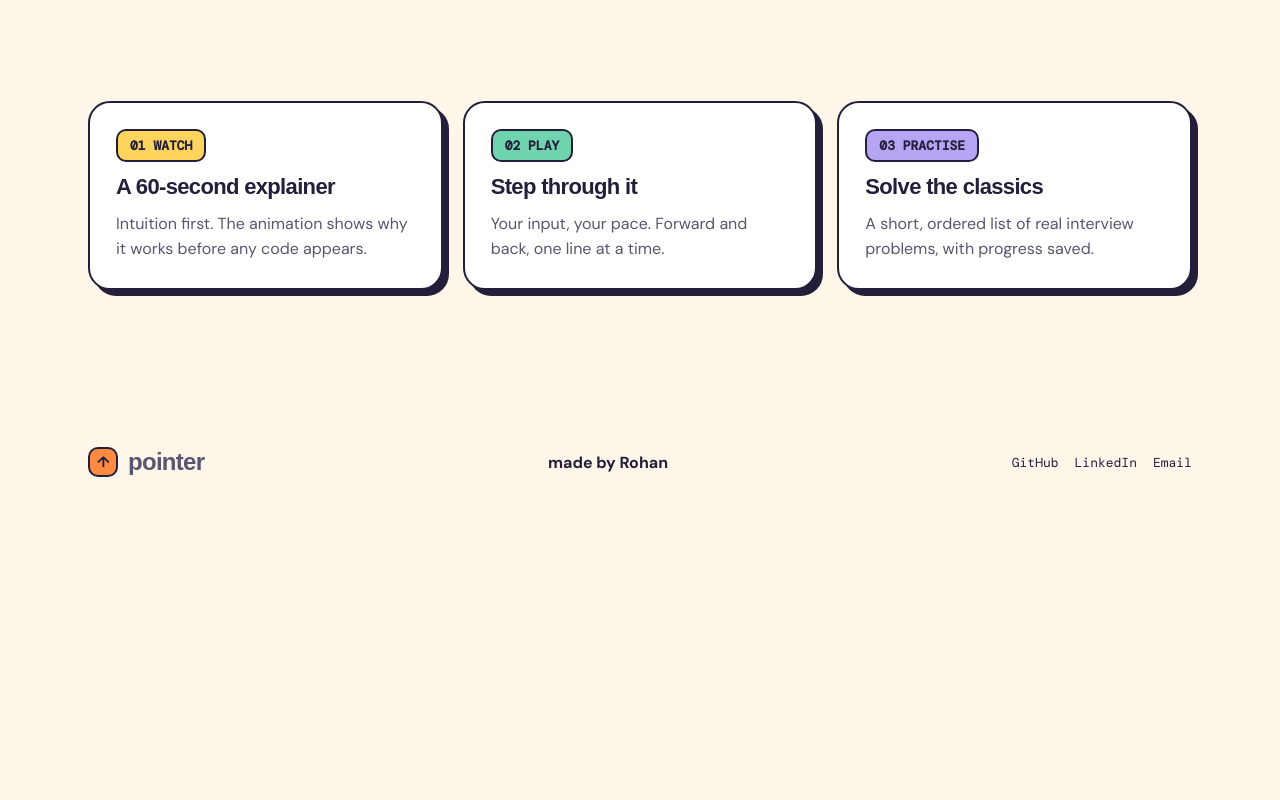
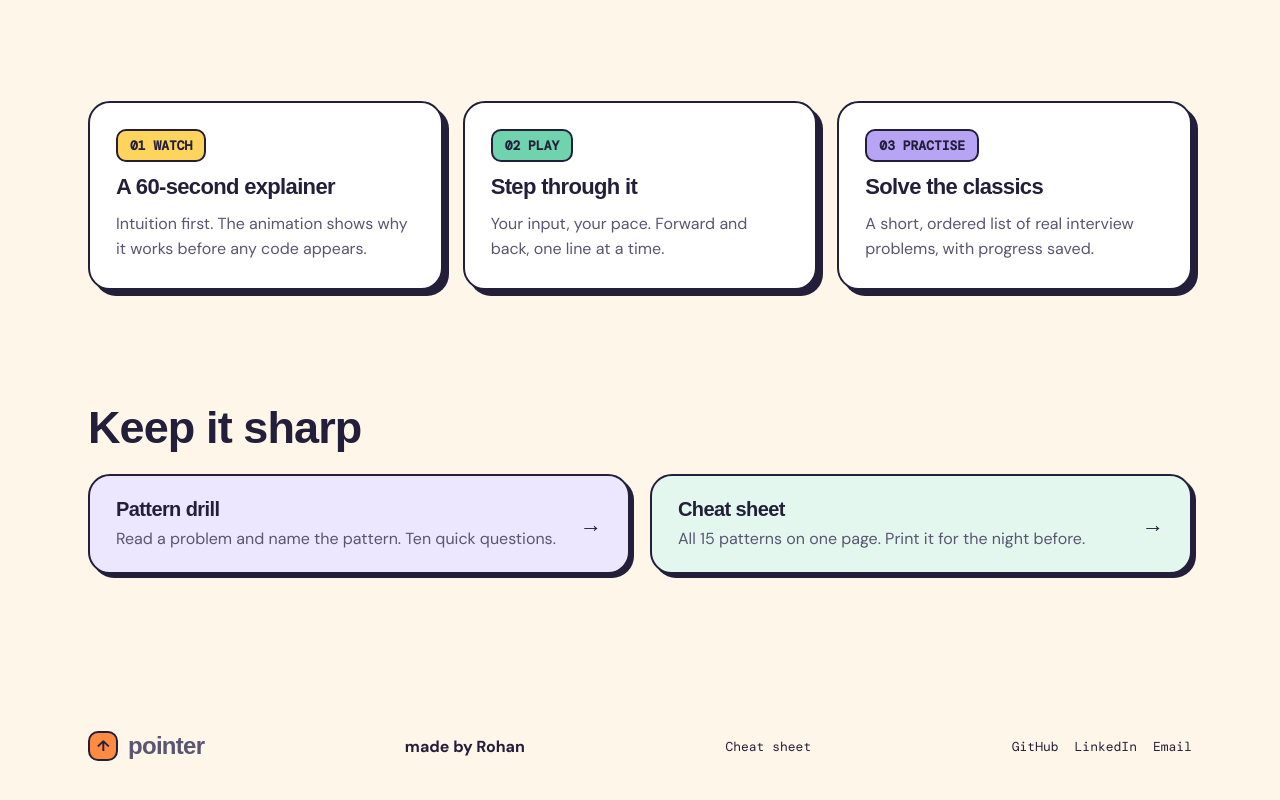
Before and after one commit to rohan-ahire1/pointer, a Next.js app: page / in a window 1280 px wide. Shown: the part 1476-2276 px from the top of the page. Before the commit the page ends 1998 px from the top, so only its background shows below. Built offline with nearby package versions, Linux system fonts and the light colour scheme; a web font is replaced by a local one.

Commit message:
Link the drill and cheat sheet across the site

```diff
--- a/app/page.module.css
+++ b/app/page.module.css
@@ -288,6 +288,89 @@
   color: var(--muted);
 }
 
+.sharp {
+  display: flex;
+  flex-direction: column;
+  gap: 20px;
+  padding: 0 16px 64px;
+}
+
+@media (min-width: 768px) {
+  .sharp {
+    padding: 0 32px 96px;
+  }
+}
+
+@media (min-width: 1024px) {
+  .sharp {
+    padding: 0 88px 112px;
+  }
+}
+
+.sharpGrid {
+  display: grid;
+  grid-template-columns: 1fr;
+  gap: 20px;
+}
+
+@media (min-width: 768px) {
+  .sharpGrid {
+    grid-template-columns: repeat(2, minmax(0, 1fr));
+  }
+}
+
+.sharpLink {
+  display: grid;
+  grid-template-columns: minmax(0, 1fr) auto;
+  gap: 6px 16px;
+  align-items: center;
+  padding: 22px 26px;
+  background: var(--tint-lilac);
+  border: var(--border);
+  border-radius: 22px;
+  box-shadow: var(--shadow-md);
+  color: var(--ink);
+  text-decoration: none;
+  transition:
+    transform var(--dur-fast) var(--ease-out),
+    box-shadow var(--dur-fast) var(--ease-out);
+}
+
+.sharpLink:nth-child(2) {
+  background: var(--tint-mint);
+}
+
+@media (hover: hover) {
+  .sharpLink:hover {
+    transform: translate(-2px, -2px);
+    box-shadow: var(--shadow-lg);
+  }
+}
+
+.sharpLink:active {
+  transform: translate(3px, 3px);
+  box-shadow: 0 0 0 var(--shadow);
+  transition-duration: 60ms;
+}
+
+.sharpTitle {
+  font-size: 20px;
+}
+
+.sharpBody {
+  grid-column: 1;
+  font-size: 16px;
+  line-height: 1.45;
+  color: var(--muted);
+}
+
+.sharpArrow {
+  grid-column: 2;
+  grid-row: 1 / span 2;
+  font-size: 22px;
+  font-weight: 700;
+}
+
 /* Motion. The highlight is drawn on like a marker, the hero copy settles in
    line by line, and the buttons behave like blocks: they lift on hover and
    press flat into their shadow on click. */
--- a/app/page.tsx
+++ b/app/page.tsx
@@ -4,6 +4,8 @@ import { groupNumberRange } from "@/lib/pattern-style";
 import { PatternCard } from "@/components/PatternCard/PatternCard";
 import { WelcomeBackBanner } from "@/components/Home/WelcomeBackBanner/WelcomeBackBanner";
 import { HomeVisualizerCard } from "@/components/Home/HomeVisualizerCard/HomeVisualizerCard";
+import { JsonLd } from "@/components/JsonLd/JsonLd";
+import { SITE_URL } from "@/lib/site";
 import styles from "./page.module.css";
 
 const FEATURE_TILES = [
@@ -27,6 +29,11 @@ const FEATURE_TILES = [
   },
 ];
 
+const SHARP_LINKS = [
+  { href: "/drill", title: "Pattern drill", body: "Read a problem and name the pattern. Ten quick questions." },
+  { href: "/cheatsheet", title: "Cheat sheet", body: "All 15 patterns on one page. Print it for the night before." },
+];
+
 /** Home (design/mocks/C2-Home.dc.html / C2-Home-Dark.dc.html). */
 export default function HomePage() {
   const patterns = getPatterns();
@@ -45,6 +52,7 @@ export default function HomePage() {
 
   return (
     <>
+      <JsonLd data={{ "@context": "https://schema.org", "@type": "WebSite", name: "Pointer", url: SITE_URL }} />
       <WelcomeBackBanner />
 
       <section className={styles.hero}>
@@ -111,6 +119,23 @@ export default function HomePage() {
           </div>
         ))}
       </section>
+
+      <section aria-labelledby="sharp-h" className={styles.sharp}>
+        <h2 id="sharp-h" className={`soft ${styles.patternsHeading}`}>
+          Keep it sharp
+        </h2>
+        <div className={styles.sharpGrid}>
+          {SHARP_LINKS.map((link) => (
+            <Link key={link.href} href={link.href} className={styles.sharpLink}>
+              <span className={`soft ${styles.sharpTitle}`}>{link.title}</span>
+              <span className={styles.sharpBody}>{link.body}</span>
+              <span aria-hidden="true" className={styles.sharpArrow}>
+                →
+              </span>
+            </Link>
+          ))}
+        </div>
+      </section>
     </>
   );
 }
--- a/app/patterns/page.tsx
+++ b/app/patterns/page.tsx
@@ -28,6 +28,9 @@ export default function PatternsPage() {
             Most interview problems are one of these in disguise. Learn them in order, or jump to the one
             you need.
           </p>
+          <Link href="/cheatsheet" className={styles.sheetLink}>
+            See them all on one page →
+          </Link>
         </div>
         <div className={styles.progressCardSlot}>
           <YourProgressCard />
--- a/app/sitemap.ts
+++ b/app/sitemap.ts
@@ -8,6 +8,8 @@ const STATIC_ROUTES: readonly { path: string; changeFrequency: MetadataRoute.Sit
   { path: "/", changeFrequency: "weekly", priority: 1 },
   { path: "/patterns", changeFrequency: "weekly", priority: 0.9 },
   { path: "/problems", changeFrequency: "weekly", priority: 0.8 },
+  { path: "/drill", changeFrequency: "monthly", priority: 0.7 },
+  { path: "/cheatsheet", changeFrequency: "monthly", priority: 0.7 },
   { path: "/progress", changeFrequency: "monthly", priority: 0.3 },
   { path: "/about", changeFrequency: "monthly", priority: 0.5 },
 ];
--- a/components/PhoneMenu/PhoneMenu.tsx
+++ b/components/PhoneMenu/PhoneMenu.tsx
@@ -5,7 +5,7 @@ import Link from "next/link";
 import { usePathname } from "next/navigation";
 import { ThemeToggle } from "@/components/ThemeToggle/ThemeToggle";
 import { CloseIcon, SearchIcon } from "@/components/icons/Icons";
-import { NAV_LINKS } from "@/lib/nav-links";
+import { MORE_LINKS, NAV_LINKS } from "@/lib/nav-links";
 import { useProgress } from "@/lib/progress";
 import { getContinueLesson } from "@/lib/continue-lesson";
 import { padPatternNumber } from "@/lib/pattern-nav";
@@ -97,7 +97,7 @@ export function PhoneMenu({ id, open, onClose, onOpenSearch }: PhoneMenuProps) {
         >
           Home
         </Link>
-        {NAV_LINKS.map((link) => (
+        {[...NAV_LINKS, ...MORE_LINKS].map((link) => (
           <Link
             key={link.href}
             href={link.href}
--- a/components/SiteFooter/SiteFooter.tsx
+++ b/components/SiteFooter/SiteFooter.tsx
@@ -1,12 +1,21 @@
+import Link from "next/link";
 import { Logo } from "@/components/Logo/Logo";
+import { MORE_LINKS } from "@/lib/nav-links";
 import { CONTACT_EMAIL, SOCIAL_LINKS } from "@/lib/site";
 import styles from "./SiteFooter.module.css";
 
 export function SiteFooter() {
   return (
-    <footer className={styles.footer}>
+    <footer data-no-print className={styles.footer}>
       <Logo />
       <span className={styles.made}>made by Rohan</span>
+      <nav aria-label="More pages" className={styles.social}>
+        {MORE_LINKS.map((link) => (
+          <Link key={link.href} href={link.href} className={styles.socialLink}>
+            {link.label}
+          </Link>
+        ))}
+      </nav>
       <nav aria-label="Social" className={styles.social}>
         {SOCIAL_LINKS.map((link) => (
           <a key={link.label} href={link.href} target="_blank" rel="noopener noreferrer" className={styles.socialLink}>
--- a/components/SiteHeader/SiteHeader.tsx
+++ b/components/SiteHeader/SiteHeader.tsx
@@ -78,7 +78,7 @@ export function SiteHeader() {
   }, []);
 
   return (
-    <header className={styles.wrap}>
+    <header data-no-print className={styles.wrap}>
       <nav aria-label="Main" className={styles.nav}>
         <Link href="/" aria-label="Pointer home" className={styles.logoLink}>
           <Logo />
--- a/components/SkipLink/SkipLink.tsx
+++ b/components/SkipLink/SkipLink.tsx
@@ -6,7 +6,7 @@ import styles from "./SkipLink.module.css";
  */
 export function SkipLink() {
   return (
-    <a href="#main" className={styles.skip}>
+    <a href="#main" data-no-print className={styles.skip}>
       Skip to content
     </a>
   );
--- a/lib/nav-links.ts
+++ b/lib/nav-links.ts
@@ -7,6 +7,10 @@ export type NavLink = {
 export const NAV_LINKS: readonly NavLink[] = [
   { href: "/patterns", label: "Patterns" },
   { href: "/problems", label: "Problems" },
+  { href: "/drill", label: "Drill" },
   { href: "/progress", label: "Progress" },
   { href: "/about", label: "About" },
 ];
+
+/** Pages that don't earn a place in the top bar: the phone menu and footer list them instead. */
+export const MORE_LINKS: readonly NavLink[] = [{ href: "/cheatsheet", label: "Cheat sheet" }];
--- a/lib/search/index.ts
+++ b/lib/search/index.ts
@@ -1,4 +1,4 @@
-import { EXTRAS_KEY, getPattern, getPatterns, getProblems, type Difficulty } from "@/content";
+import { EXTRAS_KEY, getPattern, getPatterns, getProblems, problemHref, type Difficulty } from "@/content";
 import { chipColorForNumber } from "@/lib/pattern-style";
 import { padPatternNumber } from "@/lib/pattern-nav";
 import type { SearchItem, SearchSection } from "./types";
@@ -17,6 +17,8 @@ const STATIC_PAGES: readonly { title: string; href: string }[] = [
   { title: "Home", href: "/" },
   { title: "All patterns", href: "/patterns" },
   { title: "The Blind 75 problems", href: "/problems" },
+  { title: "Pattern drill", href: "/drill" },
+  { title: "Cheat sheet", href: "/cheatsheet" },
   { title: "Your progress", href: "/progress" },
   { title: "About Pointer", href: "/about" },
 ];
@@ -31,7 +33,7 @@ export function getSearchItems(): SearchItem[] {
     id: `pattern:${pattern.slug}`,
     kind: "pattern",
     title: pattern.name,
-    sub: pattern.status === "live" ? "Lesson · live now" : "Lesson · coming soon",
+    sub: pattern.status === "live" ? pattern.idea : "Lesson · coming soon",
     href: `/patterns/${pattern.slug}`,
     badge: padPatternNumber(pattern.number),
     badgeBg: chipColorForNumber(pattern.number),
@@ -44,7 +46,7 @@ export function getSearchItems(): SearchItem[] {
       kind: "problem",
       title: problem.title,
       sub: `${DIFFICULTY_LABEL[problem.difficulty]} · ${pattern ? pattern.name : "Extras"}`,
-      href: "/problems",
+      href: problemHref(problem),
       badge: problem.difficulty[0].toUpperCase(),
       badgeBg: DIFFICULTY_BADGE_BG[problem.difficulty],
     };
@@ -69,7 +71,7 @@ const SECTION_TITLES: Record<SearchItem["kind"], string> = {
   page: "PAGES",
 };
 
-const DEFAULT_CAPS: Record<SearchItem["kind"], number> = { pattern: 6, problem: 8, page: 5 };
+const DEFAULT_CAPS: Record<SearchItem["kind"], number> = { pattern: 6, problem: 8, page: 7 };
 
 function scoreOf(item: SearchItem, q: string): number {
   const title = item.title.toLowerCase();
```
Also changed, not shown: app/patterns/page.module.css (+11 -0 lines), 1 other file (tests, documents, lock files or other folders).
